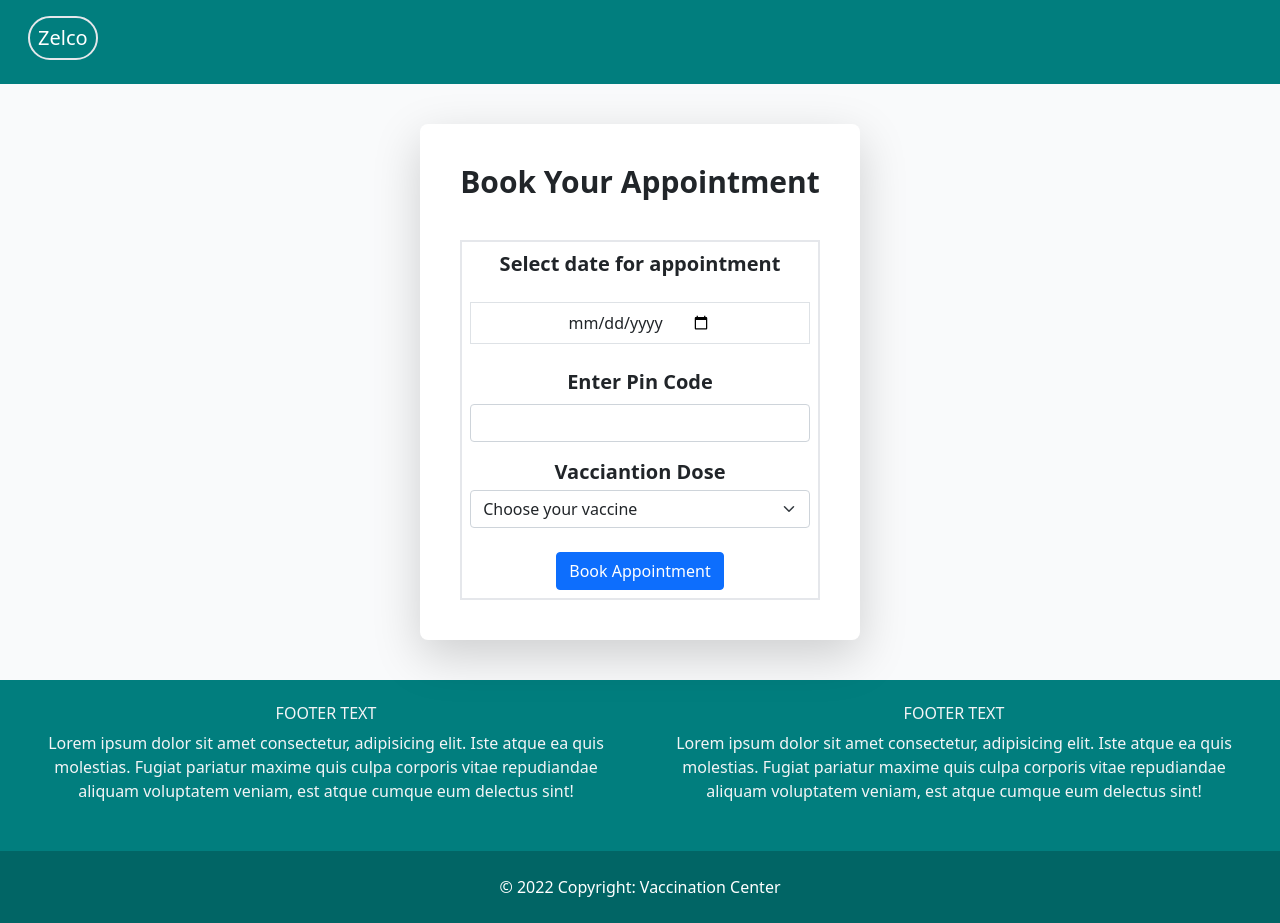
After one commit to kashyaprathod/Vaccination-System, a Flask app: page /Appointment in a window 1280 px wide. The commit adds this page. Run offline with Flask 2, Linux system fonts and the light colour scheme; some libraries are stand-ins or nearby versions.

Commit message:
Added appointment page

```diff
--- a/app.py
+++ b/app.py
@@ -17,3 +17,7 @@ def sign_in():
 @app.route("/Profile")
 def profile():
     return render_template('profile.html')
+
+@app.route("/Appointment")
+def appointment():
+    return render_template('appointment.html')
--- /dev/null
+++ b/templates/appointment.html
@@ -0,0 +1,54 @@
+{% extends 'base.html'%} {% block title %} Book an Appointment {% endblock %}
+{%block content%}
+<div class="bg-gray-50 text-center m-auto">
+  <div class="container justify-center flex p-10 m-auto">
+    <div class="">
+      <div class="block rounded-lg shadow-lg bg-white max-w-md p-10">
+        <h1 class="text-center pb-10 text-3xl font-semibold">
+          Book Your Appointment
+        </h1>
+        <div class="border-2 p-2">
+          <h1 class="text-xl pb-4 font-semibold">
+            Select date for appointment
+          </h1>
+          <form>
+            <div class="border p-1">
+              <input type="date" id="birthday" class="p-1" name="birthday" />
+            </div>
+            <div class="mt-6">
+              <label
+                for="inputZip"
+                class="form-label w-full text-xl font-semibold"
+              >
+                Enter Pin Code</label
+              >
+              <input type="text" class="form-control w-full" id="inputZip" />
+            </div>
+            <div class="col-auto pt-3">
+              <h1 class="form-label w-full text-xl font-semibold mb-1">
+                Vacciantion Dose
+              </h1>
+              <label class="visually-hidden" for="autoSizingSelect"
+                >Vaccination</label
+              >
+              <select class="form-select" id="autoSizingSelect">
+                <option selected>Choose your vaccine</option>
+                <option value="1">Covi-Shield</option>
+                <option value="2">Booster</option>
+              </select>
+              <button
+                class="btn btn-primary mt-4 transition ease-in-out delay-150 bg-blue-500 hover:-translate-y-1 hover:scale-110 hover:bg-indigo-500 duration-300 bg-primary"
+                type="button"
+              >
+                Book Appointment
+              </button>
+              <!-- <button type="button" class="btn btn-primary">Primary</button> -->
+            </div>
+          </form>
+        </div>
+      </div>
+    </div>
+  </div>
+</div>
+<script src="https://cdn.tailwindcss.com"></script>
+{%endblock%}
--- a/templates/base.html
+++ b/templates/base.html
@@ -39,7 +39,7 @@
         <div class="collapse navbar-collapse" id="navbarSupportedContent">
           <div class="ml-auto flex space-x-8 mr-2 text-lg">
             <a
-              href="profile.html"
+              href="{{ url_for('profile') }}"
               class="rounded-full px-3 py-1 text-lg font-medium text-white hover:text-white border-2 hover:border-yellow-500"
               >Profile</a
             >
@@ -49,12 +49,17 @@
               >Covid Tracker</a
             >
             <a
-              href="aboutus.html"
+              href="{{ url_for('appointment') }}"
+              class="rounded-full px-3 py-1 text-lg font-medium text-white hover:text-white border-2 hover:border-yellow-500"
+              >Book an Appointment</a
+            >
+            <a
+              href="{{ url_for('home_page') }}"
               class="rounded-full px-3 py-1 text-lg font-medium text-white hover:text-white border-2 hover:border-yellow-500"
               >About Us</a
             >
             <a
-              href="index.html"
+              href="{{ url_for('sign_in') }}"
               class="rounded-full px-3 py-1 text-lg font-medium text-white hover:text-white border-2 hover:border-yellow-500"
               >Register / Sign In</a
             >
```
